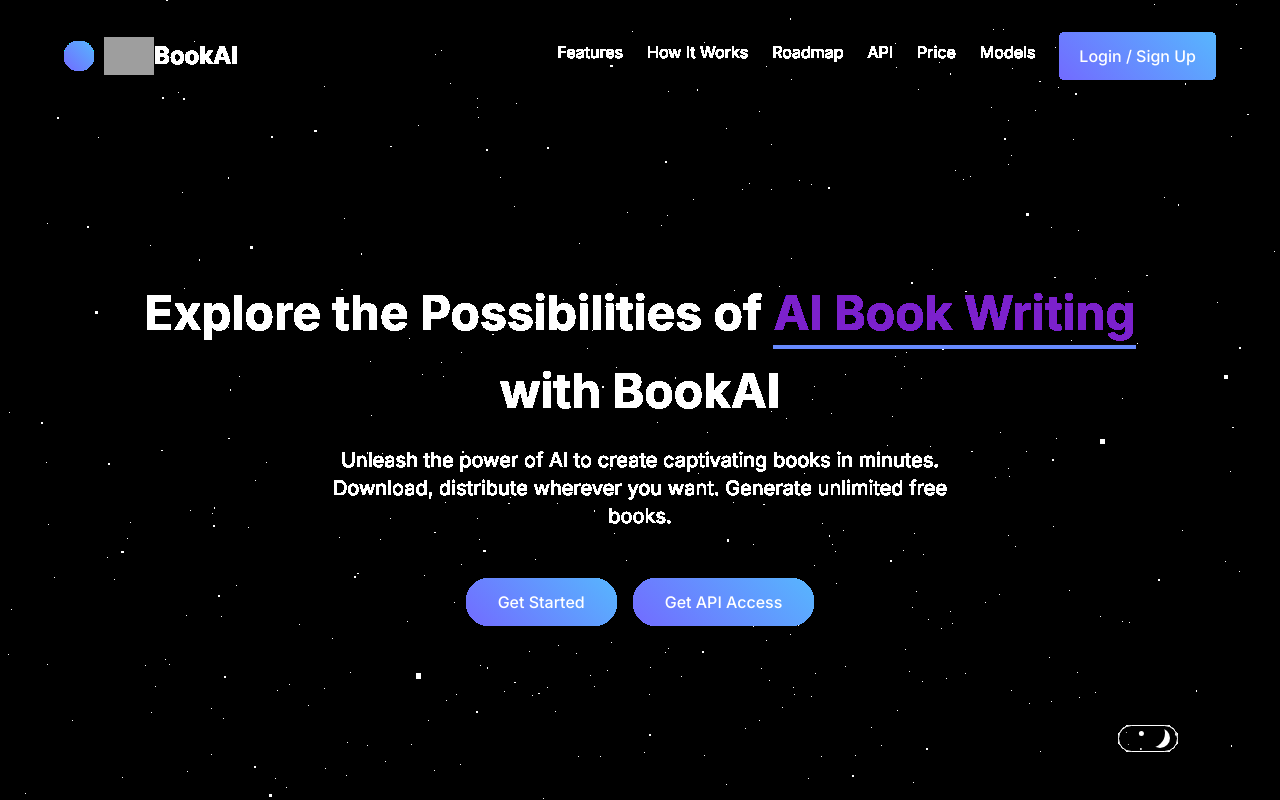
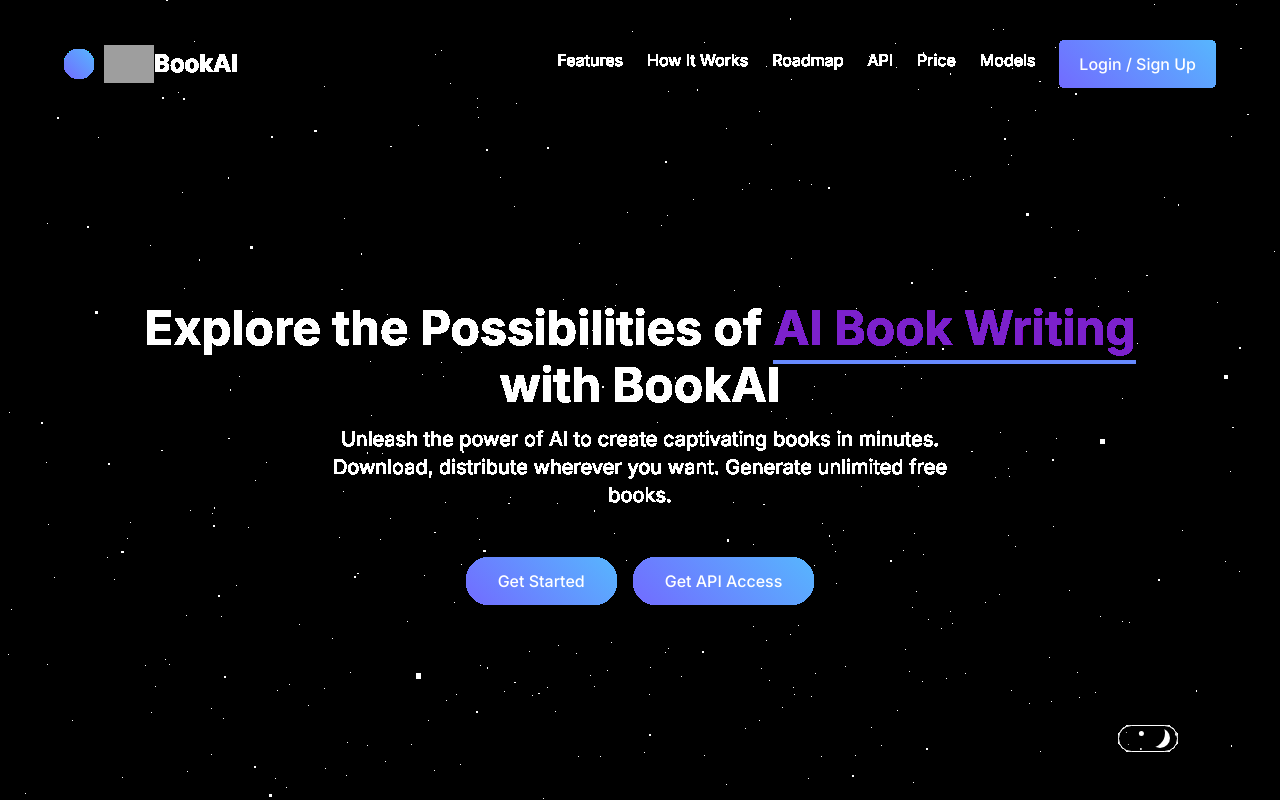
Before and after one commit to codingspidy/bookai-assignment, a Next.js app: page / in a window 1280 px wide. Built offline with nearby package versions, Linux system fonts and the light colour scheme; grey boxes are pictures that could not be loaded.

Commit message:
ui improvements

```diff
--- a/app/components/layout/Navbar.js
+++ b/app/components/layout/Navbar.js
@@ -3,7 +3,7 @@
 
 export default function Navbar() {
   return (
-    <header className="absolute z-10 top-0 left-0 w-full px-5 sm:px-7 lg:px-10 py-6 sm:py-8" role="banner">
+    <header className="absolute z-10 top-0 left-0 w-full px-6 sm:px-10 lg:px-16 py-6 sm:py-10" role="banner">
       <div className="flex flex-col flex-wrap gap-4 md:flex-row md:items-center md:justify-between w-full max-w-6xl mx-auto ">
         <Link href="/" className="flex-shrink-0 flex items-center" aria-label="Homepage">
           <div className="w-[30px] h-[30px] rounded-full mr-[10px] bg-gradient-primary" aria-hidden="true"></div>
--- a/app/page.js
+++ b/app/page.js
@@ -11,9 +11,9 @@
   return (
     <>
       <main className="min-h-screen text-[#1B062E] dark:text-white">
-        <section className="relative flex flex-col min-h-screen items-center justify-center pt-[250px] lg:pt-[100px] pb-16 lg:pb-0 px-5 sm:px-7 lg:px-10">
-          <h1 className="text-4xl sm:text-5xl font-bold text-center leading-snug md:leading-relaxed max-w-5xl">
-            Explore the Possibilities of <span className="text-[#7C21CC] border-b-4 border-b-[#678AFF] pb-[3px] leading-snug md:leading-relaxed">AI Book Writing</span> with BookAI
+        <section className="relative flex flex-col min-h-screen items-center justify-center pt-[250px] lg:pt-[100px] pb-16 lg:pb-0 px-6 sm:px-10 lg:px-16">
+          <h1 className="text-4xl sm:text-5xl font-bold text-center leading-snug max-w-5xl">
+            Explore the Possibilities of <span className="text-[#7C21CC] border-b-4 border-b-[#678AFF] pb-[3px] leading-snug">AI Book Writing</span> with BookAI
           </h1>
           <p className="mt-4 text-lg sm:text-xl text-center max-w-2xl">
             Unleash the power of AI to create captivating books in minutes. Download, distribute wherever you want. Generate unlimited free books.
```
